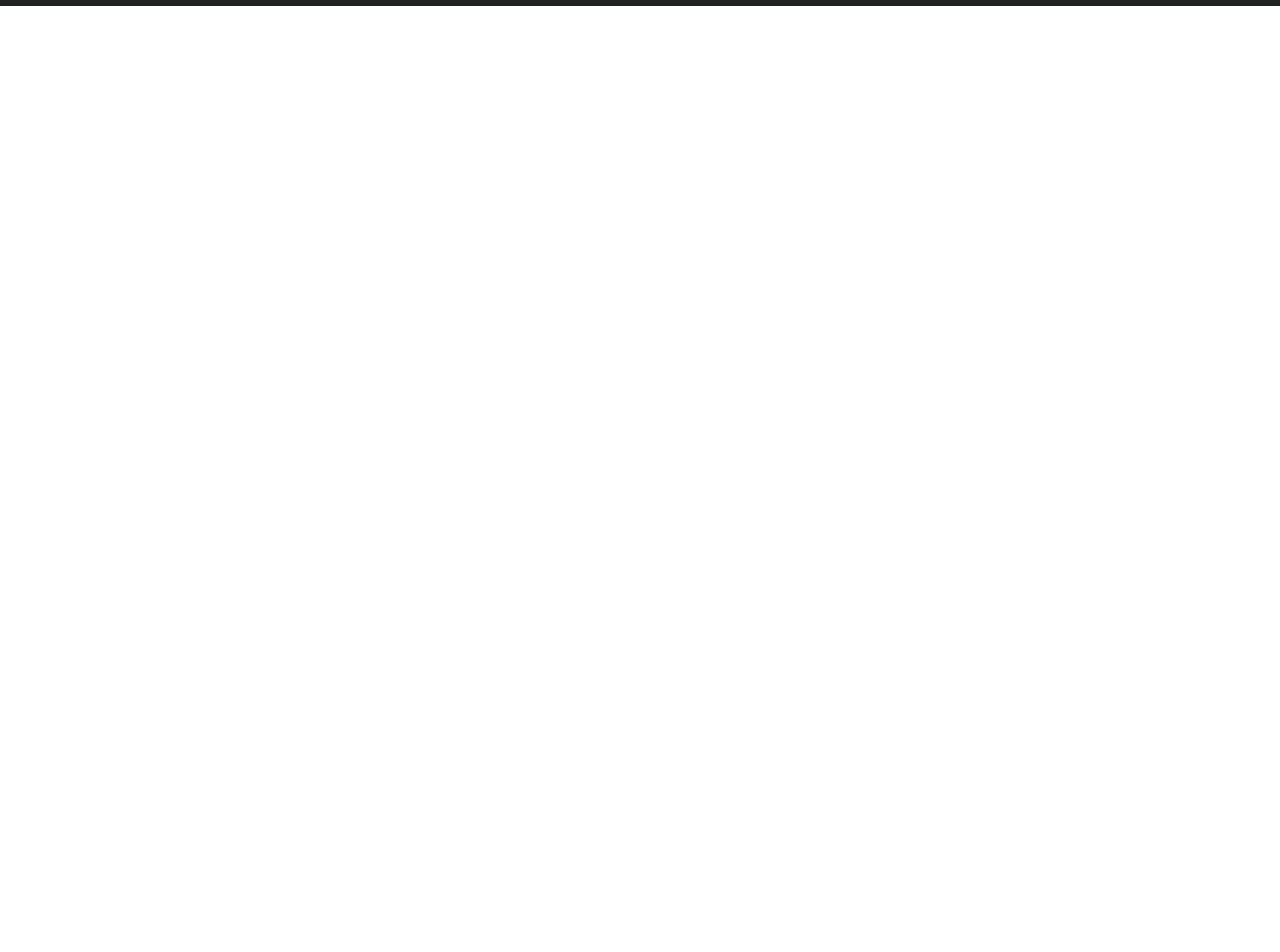
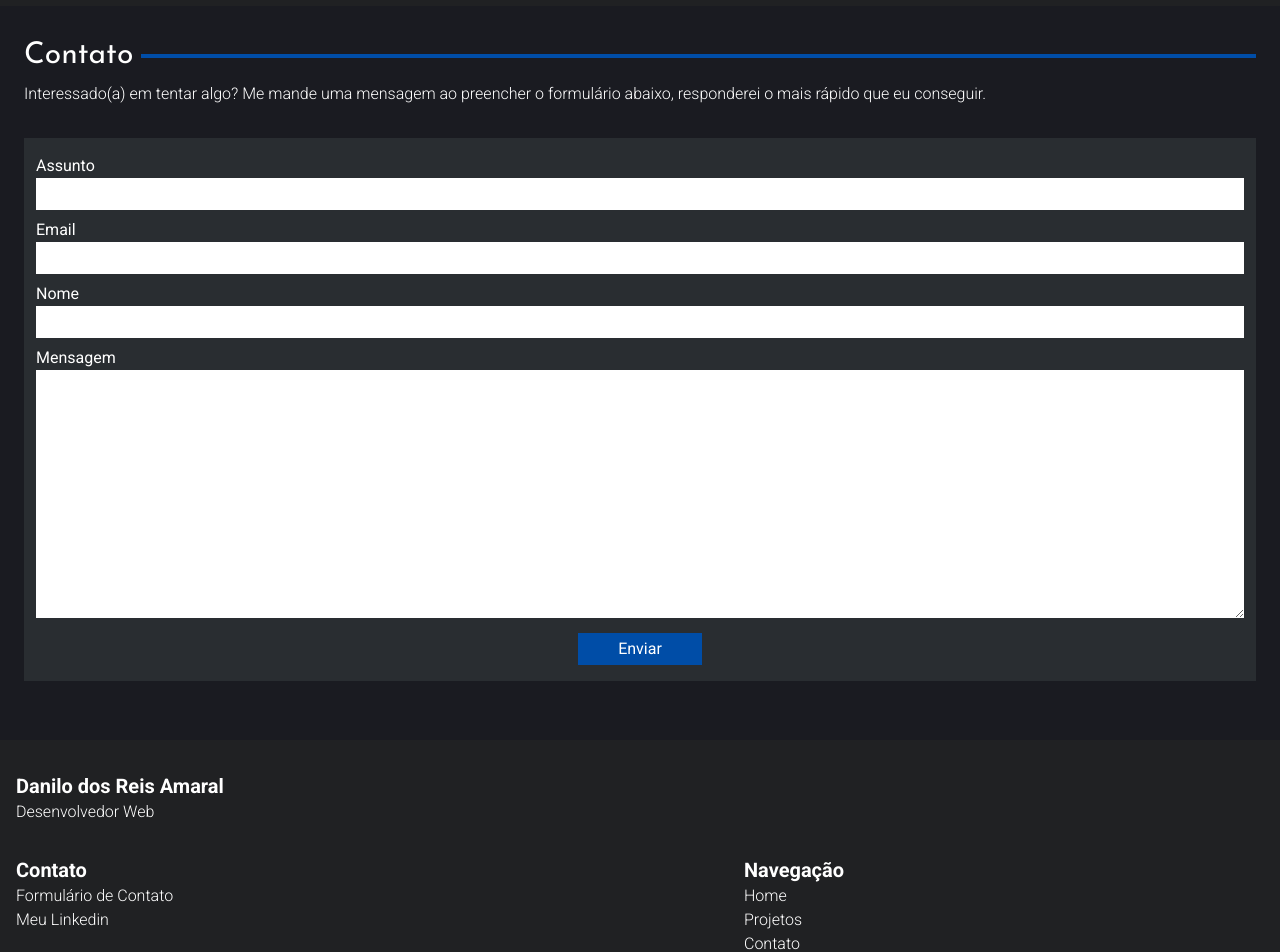
Before and after one commit to DanReiss/personal-website, a Next.js app: page /contact in a window 1280 px wide. Shown: the part 60-1012 px from the top of the page. Before the commit the page ends 800 px from the top, so only its background shows below. Built offline with nearby package versions, Linux system fonts and the light colour scheme.

Commit message:
criar base da página de contato
criei toda a estrutura da página, o formulário, estilização e elementos jsx. O formulário está funcional

```diff
--- a/src/components/Footer.jsx
+++ b/src/components/Footer.jsx
@@ -4,12 +4,12 @@ import Image from 'next/image';
 
 function Footer() {
   return (
-    <footer className="relative grid grid-cols-2 w-full bg-dark_gray text-white font-light px-4">
-      <div className="py-8 col-span-2">
+    <footer className="relative grid grid-cols-12 w-full bg-dark_gray text-white font-light px-4">
+      <div className="py-8 col-span-12">
         <h3 className="text-xl font-bold">Danilo dos Reis Amaral</h3>
         <h4>Desenvolvedor Web</h4>
       </div>
-      <div>
+      <div className="col-span-7">
         <h3 className="text-xl font-bold">Contato</h3>
         <ul>
           <li>
@@ -30,7 +30,7 @@ function Footer() {
           </li>
         </ul>
       </div>
-      <div>
+      <div className="col-span-5">
         <h3 className="text-xl font-bold">Navegação</h3>
         <ul>
           <li>
@@ -56,7 +56,7 @@ function Footer() {
           </li>
         </ul>
       </div>
-      <div className="col-span-2 w-full py-8 mt-8 border-t-2 border-blue">
+      <div className="col-span-12 w-full py-8 mt-8 border-t-2 border-blue">
         <Image
           src="/icons/logo.svg"
           width={35}
--- a/src/components/Navbar.jsx
+++ b/src/components/Navbar.jsx
@@ -25,7 +25,7 @@ function Navbar({ active }) {
       <Link href="/">
         <Image
           src="/icons/logo.svg"
-          alt="logo D."
+          alt="logo do site: 'D.'"
           width={35}
           height={27}
         />
--- a/src/components/ProjectsCarousel.jsx
+++ b/src/components/ProjectsCarousel.jsx
@@ -17,7 +17,7 @@ function ProjectsCarousel({ jsondata }) {
             </div>
           ))
          }
-        <div className="grid place-items-center shrink-0 w-[140px] h-[210px] bg-dark_gray">
+        <div className="grid place-items-center shrink-0 w-[145px] h-[215px] bg-dark_gray">
           <span>Ver mais</span>
         </div>
       </div>
--- a/src/pages/contact.jsx
+++ b/src/pages/contact.jsx
@@ -1,12 +1,45 @@
 import React from 'react';
 import Navbar from '@/components/Navbar.jsx';
+import Footer from '@/components/Footer';
 
 function Contact() {
   return (
-    <div>
+    <>
       <Navbar active="contato" />
-      <h1>CONTACT</h1>
-    </div>
+      <div className="w-full min-h-screen text-white bg-dark_blue pt-[66px] px-6 pb-4">
+        <div className="flex mb-2 mt-8">
+          <h3 className="font-josefin text-3xl">Contato</h3>
+          <span className="bg-blue w-full h-1 inline-block flex-1 m-auto ml-2" />
+        </div>
+        <p className="font-light">
+          Interessado(a) em tentar algo?
+          Me mande uma mensagem ao preencher o formulário abaixo,
+          responderei o mais rápido que eu conseguir.
+        </p>
+        <div className="w-full bg-gray px-3 py-4 mt-8">
+          <form action="">
+            <label className="block h-full mb-2">
+              Assunto
+              <input type="text" className="w-full text-dark_blue p-1" />
+            </label>
+            <label className="block h-full mb-2">
+              Email
+              <input type="text" className="w-full text-dark_blue p-1" />
+            </label>
+            <label className="block h-full mb-2">
+              Nome
+              <input type="text" className="w-full text-dark_blue p-1" />
+            </label>
+            <label className="block h-full mb-2">
+              Mensagem
+              <textarea cols="30" rows="10" className="w-full text-dark_blue p-1" />
+            </label>
+            <button type="submit" className="block m-auto bg-blue px-10 py-1">Enviar</button>
+          </form>
+        </div>
+      </div>
+      <Footer />
+    </>
   );
 }
 
--- a/src/pages/index.jsx
+++ b/src/pages/index.jsx
@@ -1,4 +1,4 @@
-import React, { useEffect } from 'react';
+import React from 'react';
 import Image from 'next/image';
 import useSWR from 'swr';
 
```
